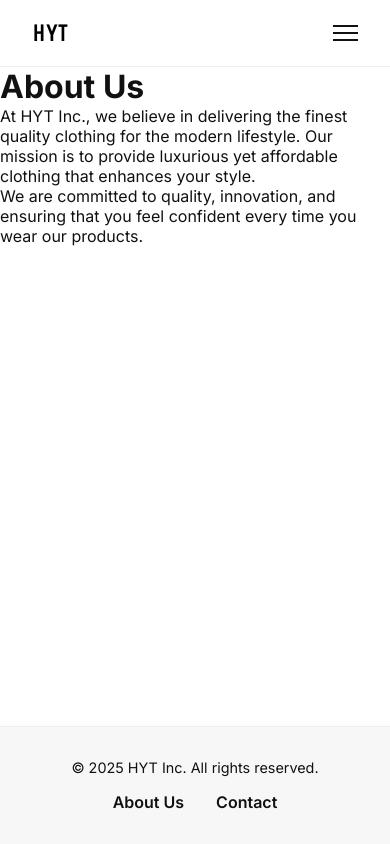
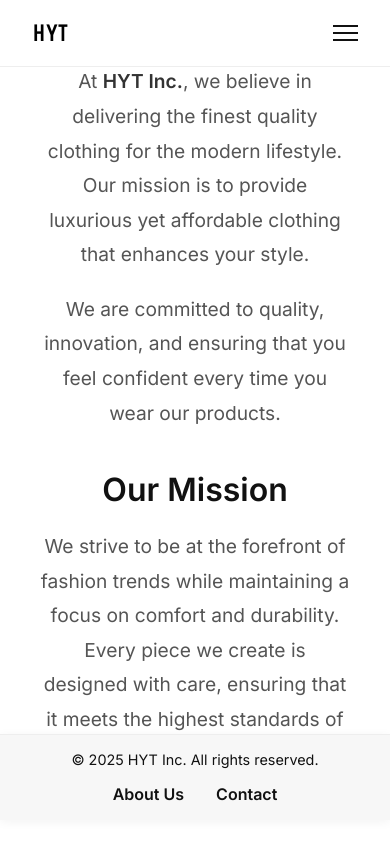
Before and after one commit to harshaltribhuwan/hyt-e-commerce, a React (Vite) app: page /about in a window 390 px wide. Built offline with nearby package versions, Linux system fonts and the light colour scheme.

Commit message:
done with the changes

```diff
--- a/src/components/layout/Footer.scss
+++ b/src/components/layout/Footer.scss
@@ -2,7 +2,7 @@
     background-color: #f7f7f7;
     color: #111;
     text-align: center;
-    padding: 2rem 0;
+    padding: 1rem 0;
     border-top: 1px solid #eee;
     box-shadow: 0 2px 10px rgba(0, 0, 0, 0.05);
 
--- a/src/components/product/ProductGrid.jsx
+++ b/src/components/product/ProductGrid.jsx
@@ -8,7 +8,7 @@ export default function ProductGrid() {
     <div className="product-grid">
       <h2 className="title">Shop the Collection</h2>
       <div className="product-grid__items">
-        {products.slice(0, 10).map((product) => {
+        {products.slice(0, 20).map((product) => {
           const discountedPrice =
             product.price - (product.price * product.discount) / 100;
           return (
--- a/src/components/product/ProductGrid.scss
+++ b/src/components/product/ProductGrid.scss
@@ -62,7 +62,7 @@
 
             .discount-percent {
                 font-size: 1rem;
-                color: #e63946;
+                color: #888;
                 font-weight: 600;
             }
         }
--- a/src/pages/About.jsx
+++ b/src/pages/About.jsx
@@ -1,16 +1,29 @@
+import "./About.scss";
+
 export default function About() {
   return (
     <div className="about">
+      <div className="about-content">
         <h1>About Us</h1>
         <p>
-        At HYT Inc., we believe in delivering the finest quality clothing for
-        the modern lifestyle. Our mission is to provide luxurious yet affordable
-        clothing that enhances your style.
+          At <strong>HYT Inc.</strong>, we believe in delivering the finest
+          quality clothing for the modern lifestyle. Our mission is to provide
+          luxurious yet affordable clothing that enhances your style.
         </p>
         <p>
           We are committed to quality, innovation, and ensuring that you feel
           confident every time you wear our products.
         </p>
+        <div className="about-mission">
+          <h2>Our Mission</h2>
+          <p>
+            We strive to be at the forefront of fashion trends while maintaining
+            a focus on comfort and durability. Every piece we create is designed
+            with care, ensuring that it meets the highest standards of
+            craftsmanship.
+          </p>
+        </div>
+      </div>
     </div>
   );
 }
--- /dev/null
+++ b/src/pages/About.scss
@@ -0,0 +1,105 @@
+@import url('https://fonts.googleapis.com/css2?family=Inter:wght@400;500;600;700&display=swap');
+
+.about {
+    font-family: 'Inter', sans-serif;
+    padding: 50px 20px;
+    color: #333;
+    max-height: 79vh;
+    display: flex;
+    justify-content: center;
+    align-items: center;
+
+    .about-content {
+        width: 100%;
+        max-width: 1100px;
+        padding: 30px 20px;
+        text-align: center;
+        background-color: #fff;
+        color: #333;
+
+        h1 {
+            font-size: 2.8rem;
+            font-weight: 700;
+            margin-bottom: 20px;
+            color: #111;
+        }
+
+        p {
+            font-size: 1.2rem;
+            line-height: 1.8;
+            margin-bottom: 20px;
+            color: #555;
+        }
+
+        strong {
+            font-weight: 600;
+            color: #333;
+        }
+
+        h2 {
+            font-size: 2rem;
+            font-weight: 600;
+            color: #111;
+            margin-top: 40px;
+            margin-bottom: 20px;
+        }
+
+        .about-mission,
+        .about-values,
+        .about-team {
+            margin-bottom: 40px;
+        }
+
+        .about-values {
+            ul {
+                list-style-type: none;
+                padding: 0;
+                margin: 0;
+                font-size: 1.1rem;
+
+                li {
+                    margin: 10px 0;
+                    color: #333;
+                    line-height: 1.6;
+                }
+            }
+        }
+    }
+}
+
+/* Mobile Responsiveness */
+@media (max-width: 768px) {
+    .about-content {
+        padding: 30px;
+
+        h1 {
+            font-size: 2.4rem;
+        }
+
+        p {
+            font-size: 1rem;
+        }
+
+        h2 {
+            font-size: 1.8rem;
+        }
+    }
+}
+
+@media (max-width: 480px) {
+    .about-content {
+        padding: 20px;
+
+        h1 {
+            font-size: 2rem;
+        }
+
+        p {
+            font-size: 0.9rem;
+        }
+
+        h2 {
+            font-size: 1.6rem;
+        }
+    }
+}
--- a/src/pages/Cart.jsx
+++ b/src/pages/Cart.jsx
@@ -40,8 +40,6 @@ const Cart = () => {
     return acc + discountedPrice * item.quantity; // Add to the total amount
   }, 0);
 
-  console.log("total count ", totalAmount);
-
   return (
     <div className="cart">
       <h1>Your Cart</h1>
@@ -60,7 +58,6 @@ const Cart = () => {
                     <div className="item-price-info">
                       {item.discountedPrice !== item.price ? (
                         <>
-                          {console.log(item)}
                           <span className="discounted-price">
                             ₹{item.discountedPrice}
                           </span>
--- a/src/pages/Cart.scss
+++ b/src/pages/Cart.scss
@@ -122,20 +122,21 @@
 }
 
 .cart-actions button {
-    padding: 12px 20px;
-    background-color: #333;
+    padding: 0.8rem 2rem;
+    background: #111;
+    color: #fff;
+    font-weight: 600;
     border: none;
-    border-radius: 8px;
+    border-radius: 6px;
     cursor: pointer;
-    color: #fff;
-    font-size: 1.1rem;
-    transition: background-color 0.3s ease;
-    flex-shrink: 0;
-    width: auto;
-}
+    text-transform: uppercase;
+    letter-spacing: 1px;
+    transition: background 0.3s ease;
+    width: fit-content;
 
-.cart-actions button:hover {
-    background-color: #333;
+    &:hover {
+        background: #333;
+    }
 }
 
 /* --- RESPONSIVE --- */
--- a/src/pages/Contact.jsx
+++ b/src/pages/Contact.jsx
@@ -1,11 +1,23 @@
+import "./Contact.scss";
+
 export default function Contact() {
   return (
     <div className="contact">
-      <h1>Contact Us</h1>
-      <p>For inquiries or customer support, reach out to us:</p>
-      <p>Email: support@hytinc.com</p>
-      <p>Phone: +91 123 456 7890</p>
-      <p>Address: 123 Fashion St, Delhi, India</p>
+      <div className="contact-content">
+        <h1>Contact Us</h1>
+        <p>For inquiries or customer support, reach out to us:</p>
+        <div className="contact-info">
+          <p>
+            <strong>Email:</strong> support@hytinc.com
+          </p>
+          <p>
+            <strong>Phone:</strong> +91 123 456 7890
+          </p>
+          <p>
+            <strong>Address:</strong> 123 Fashion St, Delhi, India
+          </p>
+        </div>
+      </div>
     </div>
   );
 }
--- /dev/null
+++ b/src/pages/Contact.scss
@@ -0,0 +1,78 @@
+@import url('https://fonts.googleapis.com/css2?family=Inter:wght@400;500;600;700&display=swap');
+
+.contact {
+    font-family: 'Inter', sans-serif;
+    padding: 60px 20px;
+    min-height: 71vh;
+    display: flex;
+    justify-content: center;
+    align-items: center;
+
+    .contact-content {
+        width: 100%;
+        max-width: 800px;
+        background-color: #fff;
+        padding: 40px;
+        text-align: center;
+        border-radius: 10px;
+
+        h1 {
+            font-size: 2.6rem;
+            font-weight: 700;
+            color: #111;
+            margin-bottom: 20px;
+        }
+
+        p {
+            font-size: 1.2rem;
+            color: #333;
+            line-height: 1.6;
+            margin-bottom: 20px;
+        }
+
+        .contact-info {
+            font-size: 1.1rem;
+            color: #555;
+            text-align: center;
+            line-height: 1.8;
+
+            p {
+                margin-bottom: 12px;
+
+                strong {
+                    font-weight: 600;
+                    color: #111;
+                }
+            }
+        }
+    }
+}
+
+/* Mobile Responsiveness */
+@media (max-width: 768px) {
+    .contact-content {
+        padding: 30px;
+
+        h1 {
+            font-size: 2.2rem;
+        }
+
+        p {
+            font-size: 1rem;
+        }
+    }
+}
+
+@media (max-width: 480px) {
+    .contact-content {
+        padding: 20px;
+
+        h1 {
+            font-size: 1.8rem;
+        }
+
+        p {
+            font-size: 0.9rem;
+        }
+    }
+}
--- a/src/pages/ProductDetail.scss
+++ b/src/pages/ProductDetail.scss
@@ -70,7 +70,7 @@
             }
 
             .discount-percent {
-                color: #e63946;
+                color: #888;
                 font-weight: 600;
             }
         }
```
Lines whose indentation alone changed are shown as unchanged.
